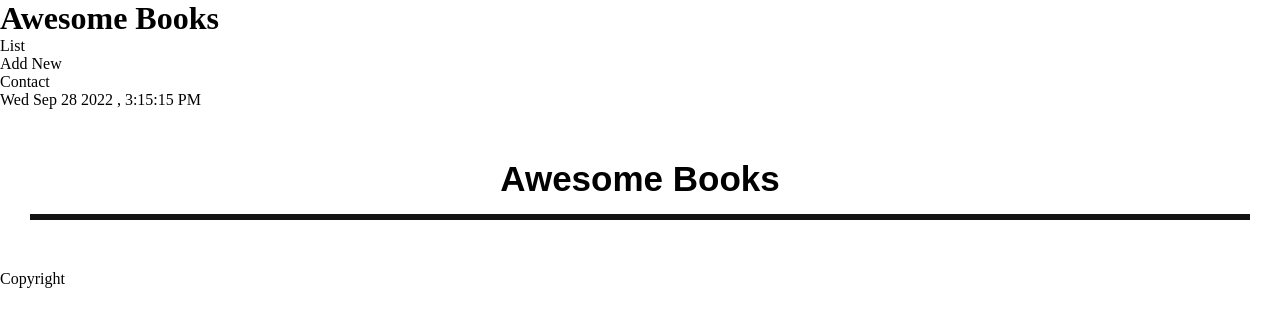
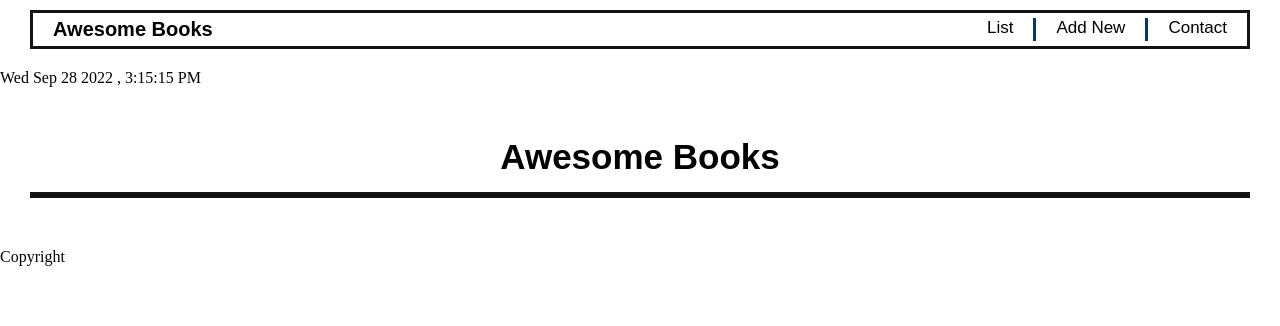
Before and after one commit to Masouma864/Awesome-Books, a website: page index.html in a window 1280 px wide. Drawn offline with Linux system fonts and the light colour scheme.

Commit message:
Add style for navbar

```diff
--- a/css/styles.css
+++ b/css/styles.css
@@ -12,6 +12,48 @@
   margin: 0;
   box-sizing: border-box;
 }
+
+/* Navigation */
+#navBar {
+    padding: 10px 30px 20px;
+  }
+
+  .navBar {
+    display: flex;
+    flex-direction: row;
+    justify-content: space-between;
+    border: var(--dark-grey) 3px solid;
+    padding: 5px 20px;
+  }
+
+  .navBar__heading {
+    font-family: bubblegum, sans-serif;
+    font-size: 20px;
+  }
+
+  .navBar__link {
+    display: flex;
+    flex-direction: row;
+    gap: 20px;
+  }
+
+  .navBar__link:hover {
+    cursor: pointer;
+  }
+
+  .navBar__link--item {
+    font-family: bubblegum, sans-serif;
+    font-size: 17px;
+  }
+
+  #list, #add-new {
+    border-right: var(--dark-blue) 3px solid;
+    padding-right: 20px;
+  }
+
+  #list:hover, #add-new:hover, #contact-nav:hover {
+    color: var(--dark-blue);
+  }
 
 /* Book List */
 #store {
```
